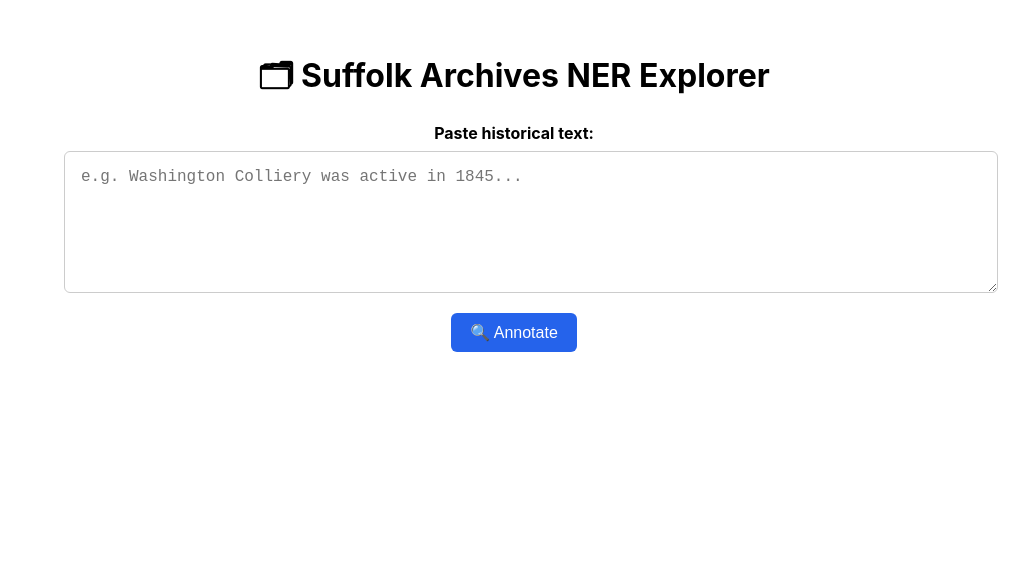
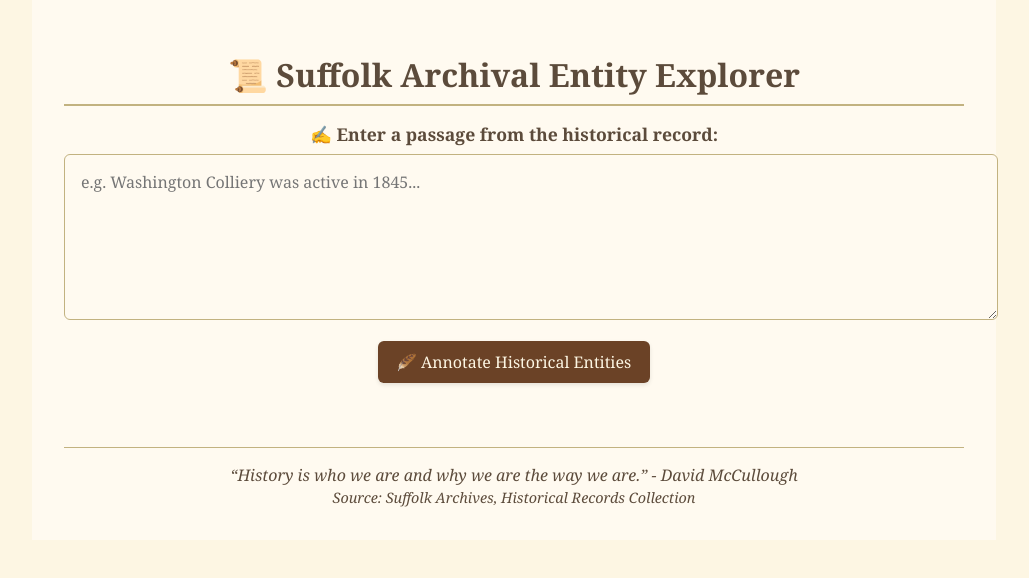
Before and after one commit to amylouisejordan/suffolk-archives-pipeline, a React (Create React App) app in the folder ui/: page / in a window 1280 px wide. Shown: the top 578 px of the page, without its empty margins (126-1155 px from the left). Built offline with nearby package versions, Linux system fonts and the light colour scheme.

Commit message:
💄 [components] make more historical

```diff
--- a/ui/src/App.css
+++ b/ui/src/App.css
@@ -38,3 +38,36 @@
     transform: rotate(360deg);
   }
 }
+
+body {
+  background-color: #fdf6e3; /* parchment-like */
+  font-family: 'Georgia', serif;
+  color: #3e3e3e;
+}
+
+.App-header {
+  background-color: #7c6f64; /* muted brown */
+  color: #fdf6e3;
+}
+
+button {
+  background-color: #6b4226; /* antique leather */
+  color: #fdf6e3;
+  font-family: 'Georgia', serif;
+}
+
+textarea {
+  background-color: #fffaf0;
+  border: 1px solid #c2b280;
+  font-family: 'Georgia', serif;
+}
+
+h1, h2 {
+  font-family: 'Georgia', serif;
+  color: #5c4b3b;
+}
+
+details summary {
+  font-family: 'Georgia', serif;
+  color: #5c4b3b;
+}
--- a/ui/src/App.js
+++ b/ui/src/App.js
@@ -46,17 +46,61 @@ const App = () => {
       setFacilityPins(geocoded.filter(Boolean));
     } catch (err) {
       console.error("Annotation failed:", err);
-      setError("Failed to annotate. Is the backend running?");
+      setError("Annotation unsuccessful. Please ensure the archival engine is active.");
     }
   };
 
   return (
-    <main className="App" style={{ padding: "2rem", maxWidth: "900px", margin: "auto" }}>
-      <h1 style={{ fontSize: "2rem", marginBottom: "1rem" }}>🗂 Suffolk Archives NER Explorer</h1>
-      <TextInput text={text} setText={setText} handleSubmit={handleSubmit} error={error} />
+    <main
+      className="App"
+      style={{
+        padding: "2rem",
+        maxWidth: "900px",
+        margin: "auto",
+        fontFamily: "Georgia, serif",
+        backgroundColor: "#fffaf0",
+        color: "#3e3e3e",
+      }}
+    >
+      <h1
+        style={{
+          fontSize: "2rem",
+          marginBottom: "1rem",
+          color: "#5c4b3b",
+          borderBottom: "2px solid #c2b280",
+          paddingBottom: "0.5rem",
+        }}
+      >
+        📜 Suffolk Archival Entity Explorer
+      </h1>
+
+      <TextInput
+        text={text}
+        setText={setText}
+        handleSubmit={handleSubmit}
+        error={error}
+      />
+
       <FacilityMap facilityPins={facilityPins} entities={entities} />
+
+      <footer
+        style={{
+          marginTop: "2rem",
+          paddingTop: "1rem",
+          borderTop: "1px solid #c2b280",
+          fontStyle: "italic",
+          fontFamily: "Georgia, serif",
+          color: "#5c4b3b",
+        }}
+      >
+        “History is who we are and why we are the way we are.” - David McCullough
+        <br />
+        <span style={{ fontSize: "0.9rem" }}>
+          Source: Suffolk Archives, Historical Records Collection
+        </span>
+      </footer>
     </main>
   );
-}
+};
 
 export default App;
--- a/ui/src/components/FacilityMap.js
+++ b/ui/src/components/FacilityMap.js
@@ -4,10 +4,10 @@ import L from "leaflet";
 import FacilityPopup from "./FacilityPopup";
 
 const facilityIcon = new L.Icon({
-  iconUrl: "https://unpkg.com/leaflet@1.9.4/dist/images/marker-icon.png",
-  iconSize: [25, 41],
-  iconAnchor: [12, 41],
-  popupAnchor: [1, -34],
+  iconUrl: process.env.PUBLIC_URL + "/assets/seal.png",
+  iconSize: [40, 40],
+  iconAnchor: [20, 40],
+  popupAnchor: [0, -36],
 });
 
 const FacilityMap = ({ facilityPins, entities }) => {
@@ -15,14 +15,29 @@ const FacilityMap = ({ facilityPins, entities }) => {
 
   return (
     <>
-      <h2 style={{ fontSize: "1.5rem", marginBottom: "1rem" }}>📍 Facilities on Map</h2>
+      <h2
+        style={{
+          fontSize: "1.5rem",
+          marginBottom: "1rem",
+          fontFamily: "Georgia, serif",
+          color: "#5c4b3b",
+        }}
+      >
+        🗺️ Geographical Registry of Notable Facilities
+      </h2>
       <MapContainer
         center={[52.245, 0.71]}
         zoom={9}
-        style={{ height: "600px", marginBottom: "2rem", borderRadius: "8px" }}
+        style={{
+          height: "600px",
+          marginBottom: "2rem",
+          borderRadius: "8px",
+          border: "1px solid #c2b280",
+          boxShadow: "0 2px 6px rgba(0,0,0,0.1)",
+        }}
       >
         <TileLayer
-          attribution="&copy; OpenStreetMap contributors"
+          attribution="Map tiles by Stamen Design, under CC BY 3.0. Data by OpenStreetMap."
           url="https://{s}.tile.openstreetmap.org/{z}/{x}/{y}.png"
         />
         {facilityPins.map((e, i) => (
@@ -35,6 +50,6 @@ const FacilityMap = ({ facilityPins, entities }) => {
       </MapContainer>
     </>
   );
-}
+};
 
 export default FacilityMap;
--- a/ui/src/components/FacilityPopup.js
+++ b/ui/src/components/FacilityPopup.js
@@ -1,37 +1,61 @@
 import React from "react";
 
 const labelColors = {
-  ORG: "#d97706",
-  DATE: "#2563eb",
-  GPE: "#059669",
-  PERSON: "#db2777",
-  EVENT: "#7c3aed",
-  FACILITY: "#f43f5e",
-  DEFAULT: "#6b7280",
+  ORG: "#a67c52",
+  DATE: "#6b4226",
+  GPE: "#7f674c",
+  PERSON: "#8b5e3c",
+  EVENT: "#5c4b3b",
+  FACILITY: "#9c6644",
+  DEFAULT: "#4b3f2f",
 };
 
 const FacilityPopup = ({ facility, entities }) => {
   return (
-    <div style={{ minWidth: "250px", maxWidth: "400px" }}>
-      <strong>{facility.text}</strong>
-      <details style={{ marginTop: "0.5rem" }}>
-        <summary style={{ cursor: "pointer", fontWeight: "bold" }}>View all entities</summary>
+    <div
+      style={{
+        minWidth: "250px",
+        maxWidth: "400px",
+        backgroundColor: "#fffaf0",
+        border: "1px solid #c2b280",
+        padding: "1rem",
+        borderRadius: "6px",
+        fontFamily: "Georgia, serif",
+        color: "#3e3e3e",
+      }}
+    >
+      <h3 style={{ margin: 0, fontSize: "1.1rem", color: "#5c4b3b" }}>
+        🏛️ <em>{facility.text}</em>
+      </h3>
+      <details style={{ marginTop: "0.75rem" }}>
+        <summary
+          style={{
+            cursor: "pointer",
+            fontWeight: "bold",
+            fontSize: "0.95rem",
+            color: "#6b4226",
+          }}
+        >
+          Reveal associated entities
+        </summary>
         <ul style={{ listStyle: "none", paddingLeft: 0, marginTop: "0.5rem" }}>
           {entities.map((ent, j) => {
             const color = labelColors[ent.label] || labelColors.DEFAULT;
             return (
-              <li key={j} style={{ marginBottom: "0.3rem" }}>
+              <li key={j} style={{ marginBottom: "0.4rem" }}>
                 <span
                   style={{
                     backgroundColor: color,
-                    color: "white",
-                    padding: "0.2rem 0.5rem",
+                    color: "#fdf6e3",
+                    padding: "0.25rem 0.6rem",
                     borderRadius: "4px",
                     fontSize: "0.8rem",
-                    marginRight: "0.4rem",
+                    fontFamily: "Georgia, serif",
+                    marginRight: "0.5rem",
                     display: "inline-block",
-                    minWidth: "50px",
+                    minWidth: "60px",
                     textAlign: "center",
+                    boxShadow: "0 1px 2px rgba(0,0,0,0.1)",
                   }}
                 >
                   {ent.label}
@@ -44,6 +68,6 @@ const FacilityPopup = ({ facility, entities }) => {
       </details>
     </div>
   );
-}
+};
 
 export default FacilityPopup;
--- a/ui/src/components/TextInput.js
+++ b/ui/src/components/TextInput.js
@@ -3,9 +3,20 @@ import React from "react";
 const TextInput = ({ text, setText, handleSubmit, error }) => {
   return (
     <>
-      <label htmlFor="text-input" style={{ fontWeight: "bold", marginBottom: "0.5rem", display: "block" }}>
-        Paste historical text:
+      <label
+        htmlFor="text-input"
+        style={{
+          fontWeight: "bold",
+          marginBottom: "0.5rem",
+          display: "block",
+          fontFamily: "Georgia, serif",
+          color: "#5c4b3b",
+          fontSize: "1.1rem",
+        }}
+      >
+        ✍️ Enter a passage from the historical record:
       </label>
+
       <textarea
         id="text-input"
         rows={6}
@@ -16,29 +27,50 @@ const TextInput = ({ text, setText, handleSubmit, error }) => {
           width: "100%",
           padding: "1rem",
           fontSize: "1rem",
+          fontFamily: "Georgia, serif",
+          backgroundColor: "#fffaf0",
+          border: "1px solid #c2b280",
           borderRadius: "6px",
-          border: "1px solid #ccc",
           marginBottom: "1rem",
+          color: "#3e3e3e",
         }}
       />
+
       <button
         onClick={handleSubmit}
         style={{
-          backgroundColor: "#2563eb",
-          color: "white",
+          backgroundColor: "#6b4226",
+          color: "#fdf6e3",
           padding: "0.6rem 1.2rem",
           border: "none",
           borderRadius: "6px",
           cursor: "pointer",
           fontSize: "1rem",
+          fontFamily: "Georgia, serif",
           marginBottom: "2rem",
+          boxShadow: "0 2px 4px rgba(0,0,0,0.1)",
         }}
       >
-        🔍 Annotate
+        🪶 Annotate Historical Entities
       </button>
-      {error && <p style={{ color: "red", fontWeight: "bold" }}>{error}</p>}
+
+      {error && (
+        <p
+          style={{
+            color: "#a94442",
+            backgroundColor: "#f2dede",
+            padding: "0.5rem 1rem",
+            borderRadius: "4px",
+            fontFamily: "Georgia, serif",
+            fontSize: "0.95rem",
+            border: "1px solid #ebccd1",
+          }}
+        >
+          ⚠️ {error}
+        </p>
+      )}
     </>
   );
-}
+};
 
 export default TextInput;
```
Also changed, not shown: ui/public/assets/seal.png (added), 1 other file (tests, documents, lock files or other folders).
